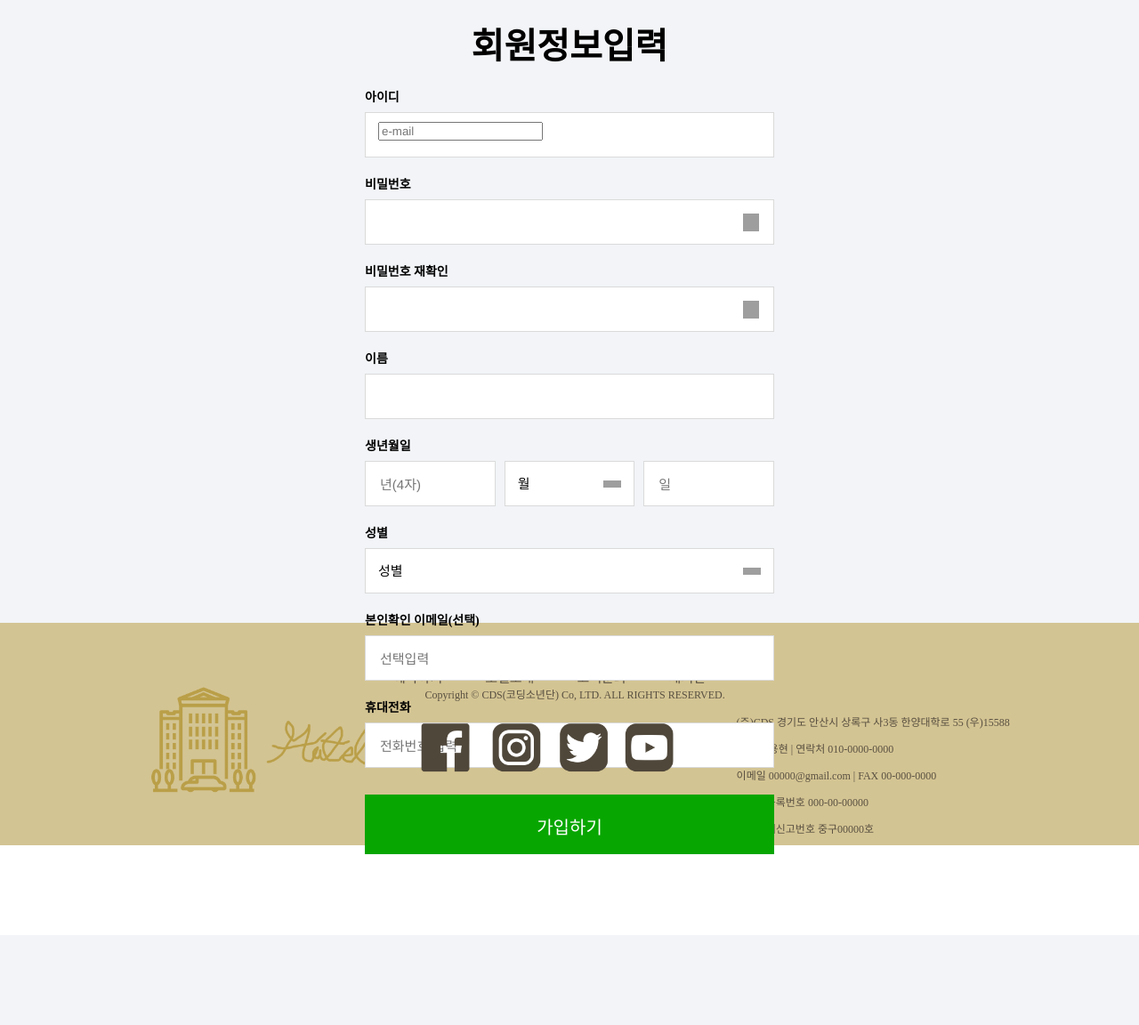
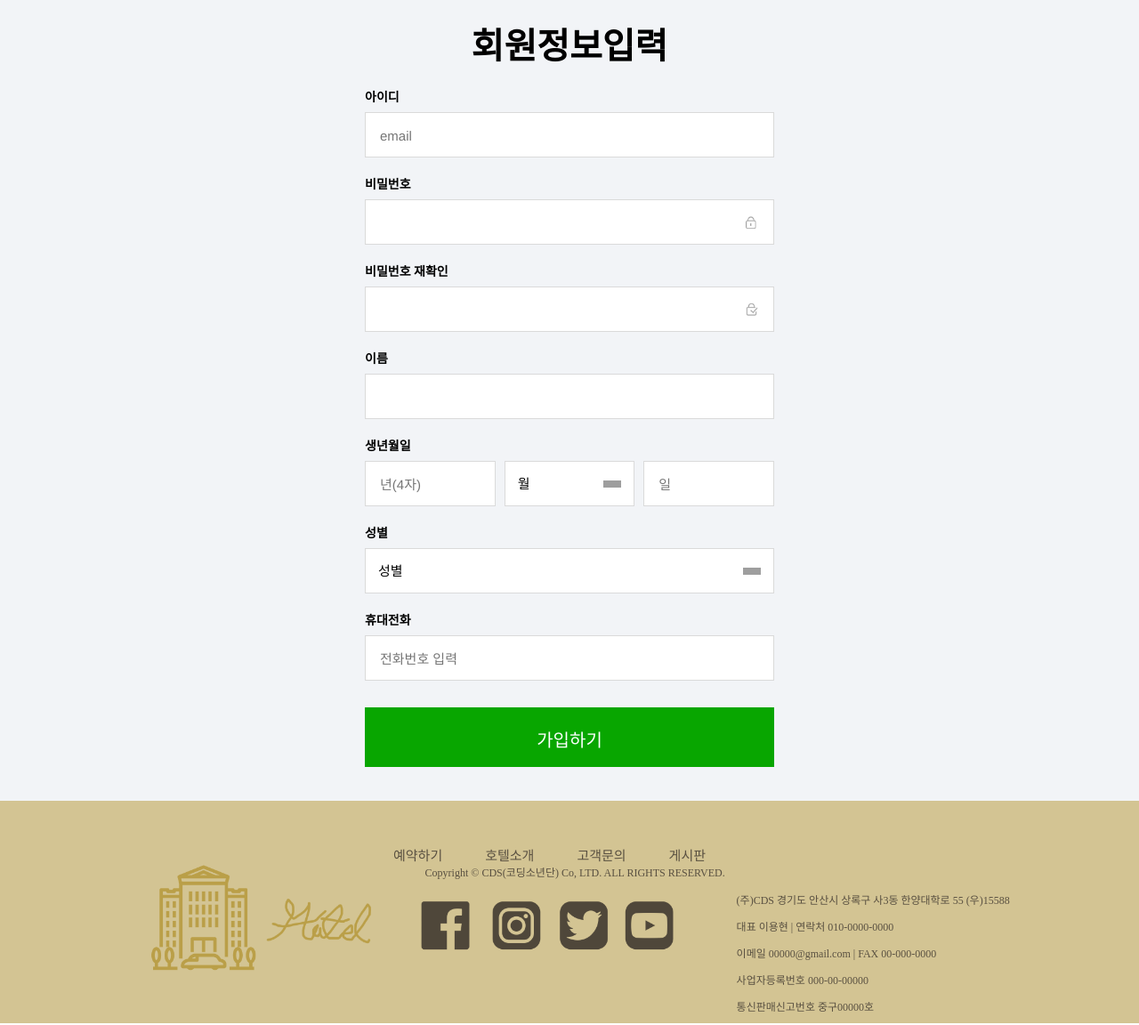
Before and after one commit to A11phaBeta/Database-Hotel-WebSite, a PHP site: the page made by Front Example/signUp.html in a window 1280 px wide. Shown: the part 100-1252 px from the top of the page at 89% size. Before the commit the page ends 1151 px from the top, so only its background shows below. Run offline with PHP 8.4, Linux system fonts and the light colour scheme; grey boxes are pictures that could not be loaded.

Commit message:
frontend(signUpv2)

```diff
--- a/Front Example/css/style.css
+++ b/Front Example/css/style.css
@@ -137,6 +137,12 @@ header > nav{
 /*main*/
 main{
   min-height: 700px;
+  align-items: center;
+  background: #f2f4f7;
+}
+
+.main_2{
+  min-height: 900px;
   align-items: center;
   background: #f2f4f7;
 }
@@ -472,7 +478,6 @@ footer{
     padding: 55px;
     text-align: center;
     border: none;
-
 }
 
 .text-field {
@@ -519,7 +524,7 @@ footer{
 /***signUppage***/
 #wrapper {
     position: relative;
-    height: 100%;
+
 }
 
 #content {
--- a/Front Example/js/main.js
+++ b/Front Example/js/main.js
@@ -1,6 +1,3 @@
-
-var id = document.querySelector('#id');
-
 var pw1 = document.querySelector('#pswd1');
 var pwMsg = document.querySelector('#alertTxt');
 var pwImg1 = document.querySelector('#pswd1_img1');
@@ -28,7 +25,6 @@ var error = document.querySelectorAll('.error_next_box');
 /*이벤트 핸들러 연결*/
 
 
-id.addEventListener("focusout", checkId);
 pw1.addEventListener("focusout", checkPw);
 pw2.addEventListener("focusout", comparePw);
 userName.addEventListener("focusout", checkName);
@@ -52,19 +48,21 @@ mobile.addEventListener("focusout", checkPhoneNum);
 /*콜백 함수*/
 
 
-function checkId() {
-    var idPattern = /[a-zA-Z0-9_-]{5,20}/;
-    if(id.value === "") {
+function isEmailCorrect() {
+    var emailPattern = /[a-z0-9]{2,}@[a-z0-9-]{2,}\.[a-z0-9]{2,}/;
+
+    if(email.value === ""){
       error[0].innerHTML = "필수 정보입니다.";
       error[0].style.display = "block";
-    } else if(!idPattern.test(id.value)) {
-        error[0].innerHTML = "5~20자의 영문 소문자, 숫자와 특수기호(_),(-)만 사용 가능합니다.";
+    } else if(!emailPattern.test(email.value)) {
+      error[0].innerHTML = "이메일형식으로 다시 입력해주세요.";
       error[0].style.display = "block";
     } else {
       error[0].innerHTML = "멋진 아이디네요!";
       error[0].style.color = "#08A600";
       error[0].style.display = "block";
     }
+
 }
 
 function checkPw() {
@@ -79,22 +77,22 @@ function checkPw() {
         error[1].style.display = "block";
 
         pwMsg.style.display = "block";
-        pwImg1.src = "m_icon_not_use.png";
+        pwImg1.src = "/Users/iseungseob/Desktop/Database-Hotel-WebSite/Front Example/img/m_icon_not_use.png";
     } else {
         error[1].style.display = "none";
         pwMsg.innerHTML = "안전";
         pwMsg.style.display = "block";
         pwMsg.style.color = "#03c75a";
-        pwImg1.src = "m_icon_safe.png";
+        pwImg1.src = "/Users/iseungseob/Desktop/Database-Hotel-WebSite/Front Example/img/m_icon_safe.png";
     }
 }
 
 function comparePw() {
     if(pw2.value === pw1.value && pw2.value != "") {
-        pwImg2.src = "m_icon_check_enable.png";
+        pwImg2.src = "/Users/iseungseob/Desktop/Database-Hotel-WebSite/Front Example/img/m_icon_check_enable.png";
         error[2].style.display = "none";
     } else if(pw2.value !== pw1.value) {
-        pwImg2.src = "m_icon_check_disable.png";
+        pwImg2.src = "/Users/iseungseob/Desktop/Database-Hotel-WebSite/Front Example/img/m_icon_check_disable.png";
         error[2].innerHTML = "비밀번호가 일치하지 않습니다.";
         error[2].style.display = "block";
     }
@@ -171,20 +169,6 @@ function checkAge() {
     } else {
         error[4].style.display = "none";
     }
-}
-
-
-function isEmailCorrect() {
-    var emailPattern = /[a-z0-9]{2,}@[a-z0-9-]{2,}\.[a-z0-9]{2,}/;
-
-    if(email.value === ""){
-        error[6].style.display = "none";
-    } else if(!emailPattern.test(email.value)) {
-        error[6].style.display = "block";
-    } else {
-        error[6].style.display = "none";
-    }
-
 }
 
 function checkPhoneNum() {
--- a/Front Example/loginpage.html
+++ b/Front Example/loginpage.html
@@ -46,7 +46,7 @@
 
       <div class="links">
         <a href="#">비밀번호를 잊어버리셨나요?</a>
-        <a href="#" class="sign_up">회원가입</a>
+        <a href="signUp.html" class="sign_up">회원가입</a>
       </div>
     </div>
   </main>
--- a/Front Example/signUp.html
+++ b/Front Example/signUp.html
@@ -31,28 +31,26 @@
       </nav>
     </header>
     <!-- 메인 -->
-  <main>
+    <div class = "main_2">
         <div id="wrapper">
         <!-- content-->
         <div id="content">
-        <!-- ID -->
+          <!-- EMAIL -->
+          <div class="signUpTitle">회원정보입력</div>
           <div>
-          <div class="signUpTitle">회원정보입력</div>
-          <h3 class="join_title">
-            <label for="id">아이디</label>
-          </h3>
-          <span class="box int_id">
-            <input type="text" id="email" name = "email" maxlength="20" placeholder="e-mail">
+            <h3 class="join_title"><label for="email">아이디</label></h3>
+            <span class="box int_email">
+              <input type="text" id="email" class="int" maxlength="100" placeholder="email">
             </span>
-          <span class="error_next_box"></span>
+            <span class="error_next_box">이메일 주소를 다시 확인해주세요.</span>
           </div>
           <!-- PW1 -->
           <div>
             <h3 class="join_title"><label for="pswd1">비밀번호</label></h3>
             <span class="box int_pass">
-              <input type="text" id="pswd1" class="int" maxlength="20">
+                <input type="password" id="pswd1" class="int" maxlength="20">
                 <span id="alertTxt">사용불가</span>
-              <img src="m_icon_pass.png" id="pswd1_img1" class="pswdImg">
+                <img src="/Users/iseungseob/Desktop/Database-Hotel-WebSite/Front Example/img/m_icon_pass.png" id="pswd1_img1" class="pswdImg">
             </span>
             <span class="error_next_box"></span>
           </div>
@@ -60,8 +58,8 @@
           <div>
             <h3 class="join_title"><label for="pswd2">비밀번호 재확인</label></h3>
             <span class="box int_pass_check">
-              <input type="text" id="pswd2" class="int" maxlength="20">
-              <img src="m_icon_check_disable.png" id="pswd2_img1" class="pswdImg">
+                <input type="password" id="pswd2" class="int" maxlength="20">
+                <img src="/Users/iseungseob/Desktop/Database-Hotel-WebSite/Front Example/img/m_icon_check_disable.png" id="pswd2_img1" class="pswdImg">
             </span>
             <span class="error_next_box"></span>
           </div>
@@ -124,14 +122,6 @@
             </span>
             <span class="error_next_box">필수 정보입니다.</span>
           </div>
-        <!-- EMAIL -->
-        <div>
-          <h3 class="join_title"><label for="email">본인확인 이메일<span class="optional">(선택)</span></label></h3>
-          <span class="box int_email">
-            <input type="text" id="email" class="int" maxlength="100" placeholder="선택입력">
-          </span>
-          <span class="error_next_box">이메일 주소를 다시 확인해주세요.</span>
-        </div>
           <!-- MOBILE -->
           <div>
             <h3 class="join_title"><label for="phoneNo">휴대전화</label></h3>
@@ -148,8 +138,7 @@
           </div>
         </div>
       </div>
-  <script src="main.js"></script>
-  </main>
+    </div>
 
     <!-- 하단 -->
     <footer>
@@ -178,6 +167,7 @@
         <a href="#">Copyright &copy; CDS(코딩소년단) Co, LTD. ALL RIGHTS RESERVED.</a>
       </div>
     </footer>
+    <script src="/Users/iseungseob/Desktop/Database-Hotel-WebSite/Front Example/js/main.js"></script>
 </body>
 
 </html>
```
Also changed, not shown: Front Example/img/m_icon_check_disable.png (added), Front Example/img/m_icon_check_enable.png (added), Front Example/img/m_icon_not_use.png (added), Front Example/img/m_icon_pass.png (added), Front Example/img/m_icon_safe.png (added), Front Example/main.html (line endings or trailing spaces). Lines whose indentation alone changed are shown as unchanged.
